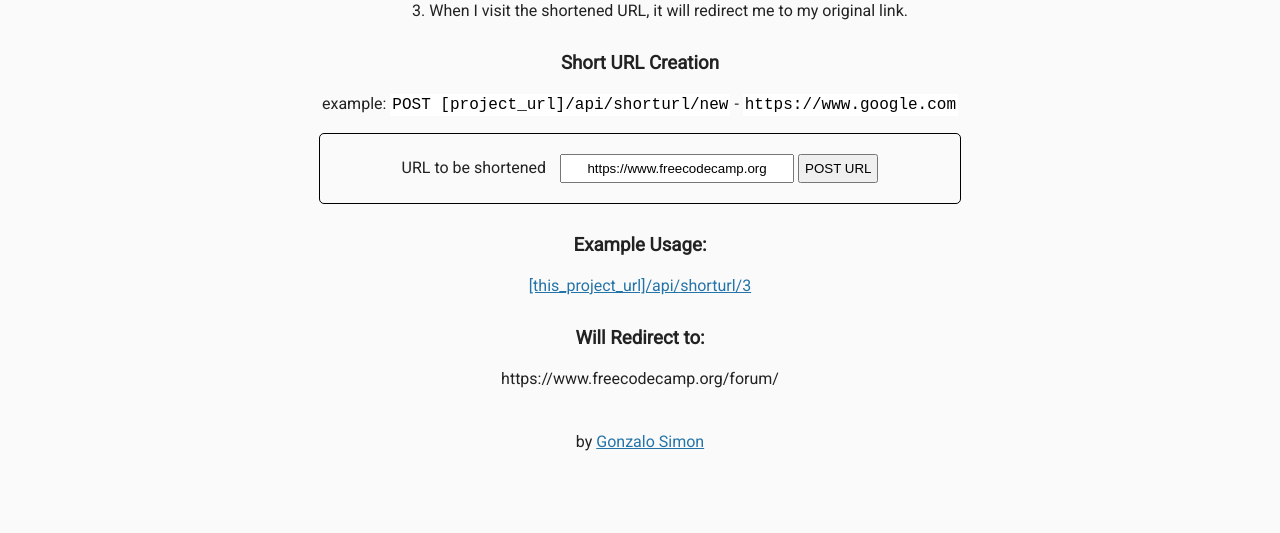
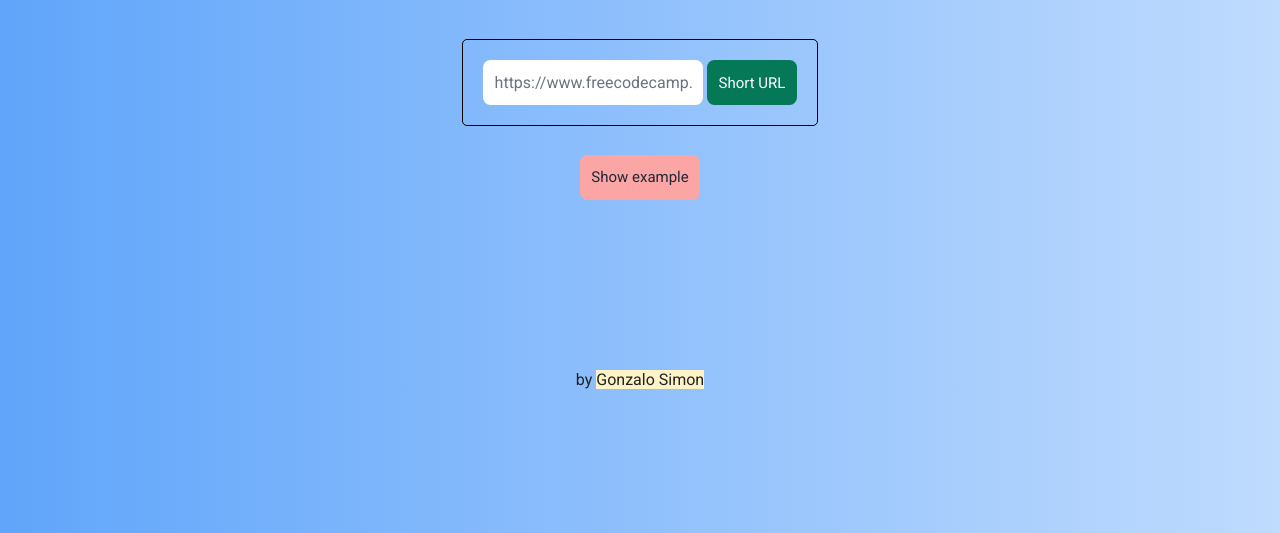
Before and after one commit to gonzalosimon/url-shortener-microservice, a website: page views/index.html in a window 1280 px wide. Shown: the part 267-800 px from the top of the page. Drawn offline with nearby package versions, Linux system fonts and the light colour scheme.

Commit message:
🎙🍤 Updated with Glitch

```diff
--- a/public/style.css
+++ b/public/style.css
@@ -1,4 +1,6 @@
 /****** Main Styling ******/
+
+@import 'https://www.w3schools.com/lib/w3.css';
 
 body {
 	font-family: 'Roboto', sans-serif;
@@ -20,6 +22,12 @@ h3 {
 
 .footer {
 	margin-top: 40px;
+  position: fixed;
+  left: 0;
+  bottom: 0;
+  width: 100%;
+  color: white;
+  text-align: center;;
 }
 
 .user-stories {
@@ -36,7 +44,11 @@ code {
 }
 ol {
 	list-style-position: inside;
+  align-items: right;
+
 }
+span {
+  }
 ul {
 	list-style-type: none;
 }
@@ -49,7 +61,6 @@ li {
 }
 
 a {
-	color: #2574A9;
 }
 
 form {
--- a/views/index.html
+++ b/views/index.html
@@ -1,48 +1,119 @@
 <!DOCTYPE html>
 
 <html>
-
   <head>
     <title>URL Shortener</title>
-      <link rel="shortcut icon" href="https://cdn.hyperdev.com/us-east-1%3A52a203ff-088b-420f-81be-45bf559d01b1%2Ffavicon.ico" type="image/x-icon"/>
-      <link href="https://fonts.googleapis.com/css?family=Roboto" rel="stylesheet" type="text/css">
-      <link href="/public/style.css" rel="stylesheet" type="text/css">
+    <link
+      href="https://fonts.googleapis.com/css?family=Roboto"
+      rel="stylesheet"
+      type="text/css"
+    />
+    <link
+      rel="stylesheet"
+      href="https://cdnjs.cloudflare.com/ajax/libs/tailwindcss/2.0.2/tailwind.min.css"
+      integrity="sha512-+WF6UMXHki/uCy0vATJzyA9EmAcohIQuwpNz0qEO+5UeE5ibPejMRdFuARSrl1trs3skqie0rY/gNiolfaef5w=="
+      crossorigin="anonymous"
+    />
+    <link href="/public/style.css" rel="stylesheet" type="text/css" />
+    <script
+      src="https://code.jquery.com/jquery-3.5.1.min.js"
+      integrity="sha256-9/aliU8dGd2tb6OSsuzixeV4y/faTqgFtohetphbbj0="
+      crossorigin="anonymous"
+    ></script>
+    <script>
+      function myFunction() {
+        var dots = document.getElementById("dots");
+        var moreText = document.getElementById("more");
+        var btnText = document.getElementById("myBtn");
+
+        if (dots.style.display === "none") {
+          dots.style.display = "inline";
+          btnText.innerHTML = "Hide example";
+          moreText.style.display = "none";
+        } else {
+          dots.style.display = "none";
+          btnText.innerHTML = "Show example";
+          moreText.style.display = "inline";
+        }
+      }
+      myFunction();
+    </script>
   </head>
 
-   <body>
-      <div class="container">
-        <h2>API Project: URL Shortener Microservice</h2>
-        <h3>User Story: </h3>
-        <ol>
-          <li>I can POST a URL to <code>[project_url]/api/shorturl/new</code> and I will receive a shortened URL in the JSON response.<br>Example : <code>{"original_url":"www.google.com","short_url":1}</code></li>
-          <li>If I pass an invalid URL that doesn't follow the <code>http(s)://www.example.com(/more/routes)</code> format, the JSON response will contain an error like <code>{"error":"invalid URL"}</code><br>
-          HINT: to be sure that the submitted url points to a valid site you can use the function <code>dns.lookup(host, cb)</code> from the <code>dns</code> core module.</li>
-          <li>When I visit the shortened URL, it will redirect me to my original link.</li>
-        </ol>
+  <body class="bg-gradient-to-r from-blue-400 to-blue-200">
+    <div class="mt-48">
+      <h1 class="text-center p-8 text-gray-800 font-semibold text-4xl">
+        URL Shortener
+      </h1>
+      <div class="flex mt-5 justify-center items-center justify-center">
+        <form
+          class="text-gray-500 action"
+          action="api/shorturl/new"
+          method="POST"
+        >
+          <input
+            id="url_input"
+            type="text"
+            placeholder="Your link here!"
+            name="url"
+            class="text-center md:max-w-2xl font-large sm:text-left rounded-lg p-3"
+            value="https://www.freecodecamp.org"
+          />
+          <input
+            type="submit"
+            class="text-base font-medium rounded-lg p-3 bg-green-700 hover:bg-green-600 text-white"
+            value="Short URL"
+          />
+        </form>
+      </div>
 
-        <h3>Short URL Creation </h3>
-        <p>
-          example: <code>POST [project_url]/api/shorturl/new</code> - <code>https://www.google.com</code>
-        </p>
-        <form action="api/shorturl/new" method="POST">
-          <label for="url_input">URL to be shortened</label>
-          <input id="url_input" type="text" name="url" value="https://www.freecodecamp.org">
-          <input type="submit" value="POST URL">
-        </form>
-        <h3>Example Usage:</h3>
-        <a href="https://thread-paper.glitch.me/api/shorturl/3">
-          [this_project_url]/api/shorturl/3
+      <div class="flex mt-5 justify-center items-center justify-center">
+        <button
+          onclick="myFunction()"
+          class="text-gray-800 text-base font-medium rounded-lg p-3 bg-red-300"
+          id="myBtn"
+        >
+          Show example
+        </button>
+      </div>
+      <div class="flex mt-5 text-left justify-center">
+        <div style="display: none" id="dots">
+          <div class="justify-center">
+            <h2 class="text-gray-800 text-2xl">Example Usage:</h2>
+            If I wanted to change the link of
+            <a class="bg-yellow-100">https://www.freecodecamp.org</a> <br />I'd
+            write the link in the bar and the click on the
+            <span class="bg-yellow-100">Short URL</span> button. <br />This will
+            generate a number. <br />
+            <br />
+            <code class="pt-2">
+              [this_project_url]/api/shorturl/[generated_number]</code
+            >
+            <br />
+            <a
+              class="bg-yellow-100"
+              href="https://cooked-kindhearted-seeder.glitch.me/api/shorturl/3"
+            >
+              <br />
+              <code>
+                https://cooked-kindhearted-seeder.glitch.me/api/shorturl/3</code
+              ><br />
             </a>
-
-        <h3>Will Redirect to:</h3>
-        <p>https://www.freecodecamp.org/forum/</p>
+            <h3 class="pt-4 text-gray-800 text-1xl">Will Redirect to:</h3>
+            <br />
+            <a class="bg-yellow-100">https://www.freecodecamp.org</a>
           </div>
-      <div class="footer">
-        <p>
-          by <a href="https://github.com/gb-simon">Gonzalo Simon</a>
-        </p>
+        </div>
+      </div>
     </div>
   </body>
 
-
+  <footer class="flex pt-40 justify-center">
+    <p>
+      by
+      <a class="bg-yellow-100" href="https://github.com/gb-simon"
+        >Gonzalo Simon</a
+      >
+    </p>
+  </footer>
 </html>
```
Also changed, not shown: 1 other file. Lines whose indentation alone changed are shown as unchanged.
